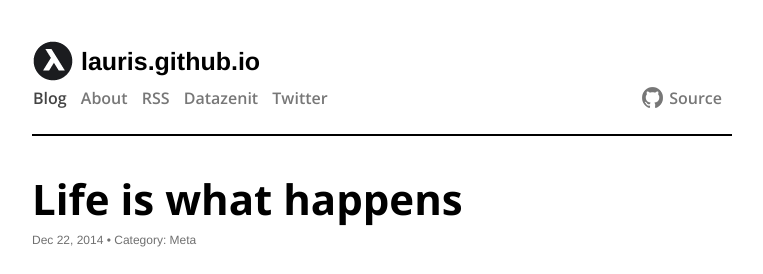
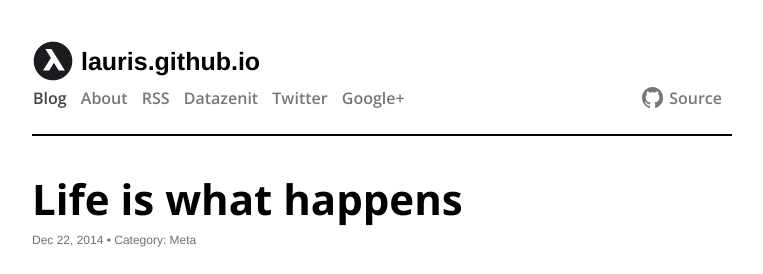
Before and after one commit to lauris/lauris.github.com, a Jekyll site: the page built from index.html, in a window 1280 px wide and 900 px high. Shown: the top 274 px of the window, without its empty margins (258-1021 px from the left). Built offline with Jekyll 4.4.1, drawn with Linux system fonts in a browser that asks for light colours; comment, search, counter and statistics services are not loaded.

Commit message:
Add google+ link.

```diff
--- a/_includes/header.html
+++ b/_includes/header.html
@@ -15,6 +15,7 @@
   <a href="/feed.xml" target="_blank" class="page-link">RSS</a>
   <a href="http://datazenit.com/" target="_blank" class="page-link">Datazenit</a>
   <a href="http://twitter.com/lauriswat" target="_blank" class="page-link">Twitter</a>
+  <a href="https://plus.google.com/u/1/106958955611683589420" target="_blank" class="page-link">Google+</a>
   <a href="http://github.com/lauris/lauris.github.com"
     target="_blank"
     class="page-link github-link">
```
